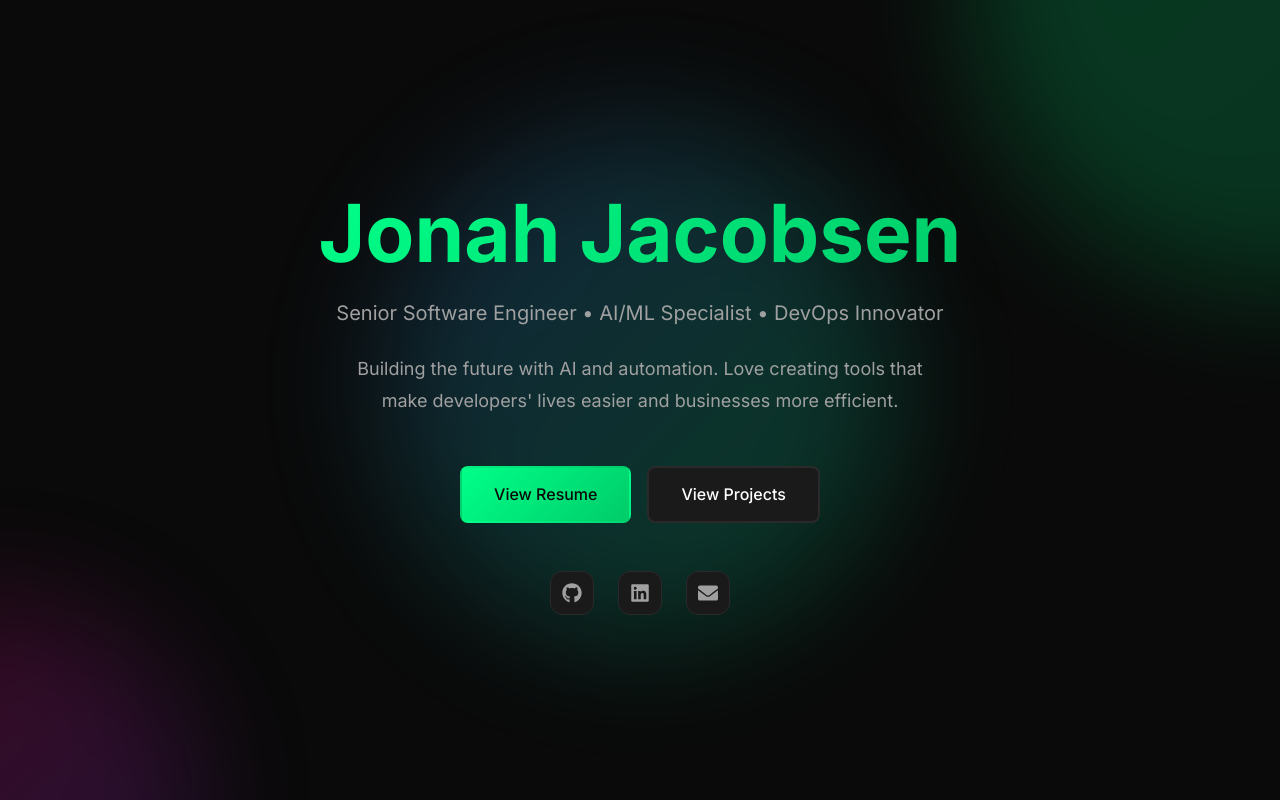
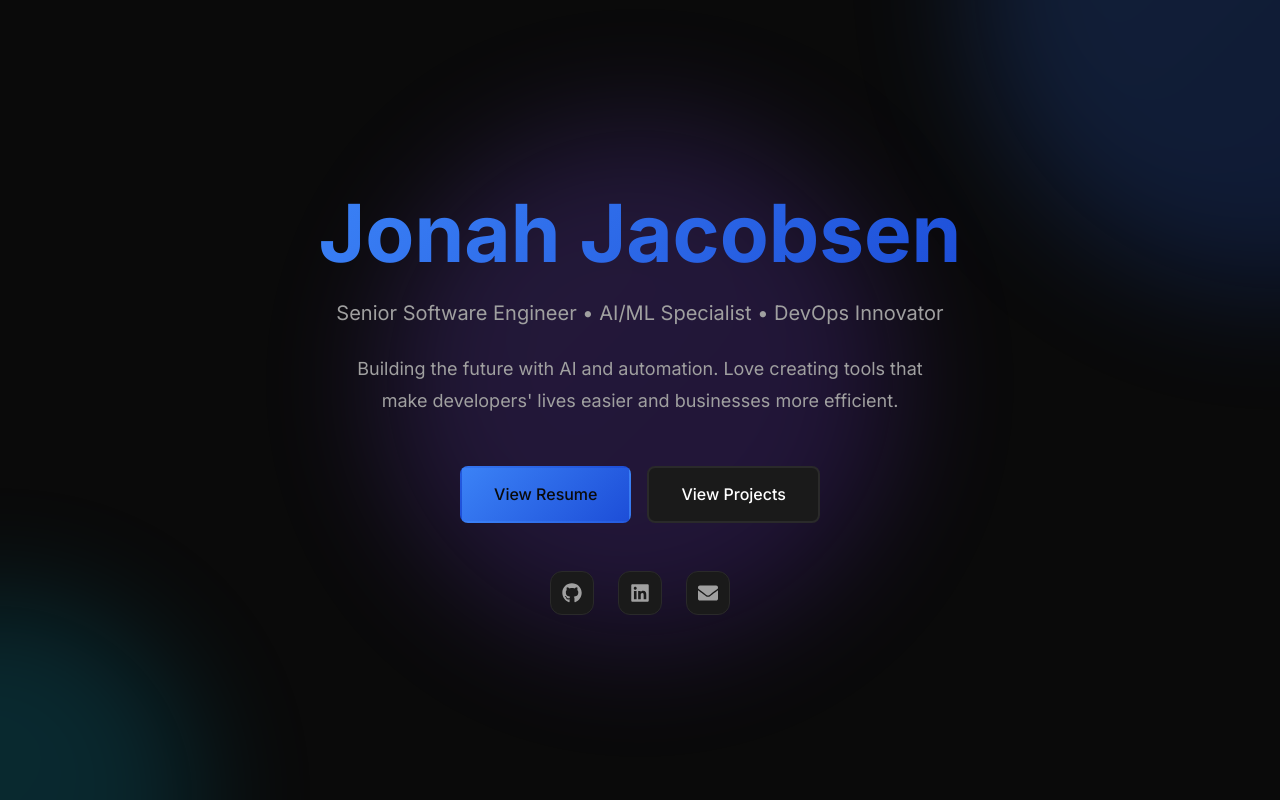
Before and after one commit to jjjacobsen/website, a React (Vite) app: page / in a window 1280 px wide. Shown: the top 800 px of the page. Built offline with nearby package versions, Linux system fonts and the light colour scheme.

Commit message:
change color scheme from green to blue

```diff
--- a/src/App.css
+++ b/src/App.css
@@ -43,7 +43,7 @@
 .gradient-orb-2 {
   width: 400px;
   height: 400px;
-  background: linear-gradient(135deg, #ff006e 0%, #8338ec 100%);
+  background: linear-gradient(135deg, #06b6d4 0%, #0891b2 100%);
   bottom: -200px;
   left: -200px;
   animation-delay: 5s;
@@ -52,7 +52,7 @@
 .gradient-orb-3 {
   width: 500px;
   height: 500px;
-  background: linear-gradient(135deg, #3a86ff 0%, #00ff88 100%);
+  background: linear-gradient(135deg, #8b5cf6 0%, #7c3aed 100%);
   top: 50%;
   left: 50%;
   animation: float-centered 20s infinite ease-in-out;
--- a/src/index.css
+++ b/src/index.css
@@ -11,10 +11,10 @@
   --text-primary: #ffffff;
   --text-secondary: #a0a0a0;
   --text-tertiary: #707070;
-  --accent-primary: #00ff88;
-  --accent-secondary: #00cc6a;
+  --accent-primary: #3b82f6;
+  --accent-secondary: #1d4ed8;
   --border-color: #2a2a2a;
-  --gradient-1: linear-gradient(135deg, #00ff88 0%, #00cc6a 100%);
+  --gradient-1: linear-gradient(135deg, #3b82f6 0%, #1d4ed8 100%);
   --gradient-2: linear-gradient(135deg, #1a1a1a 0%, #2a2a2a 100%);
 }
 
```
